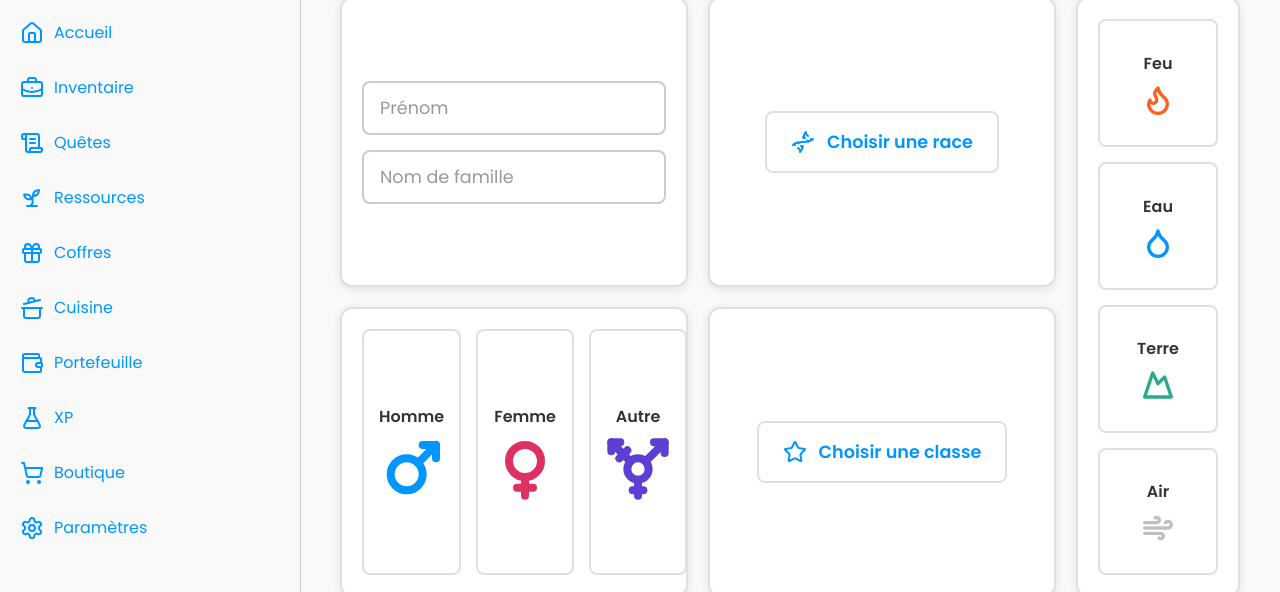
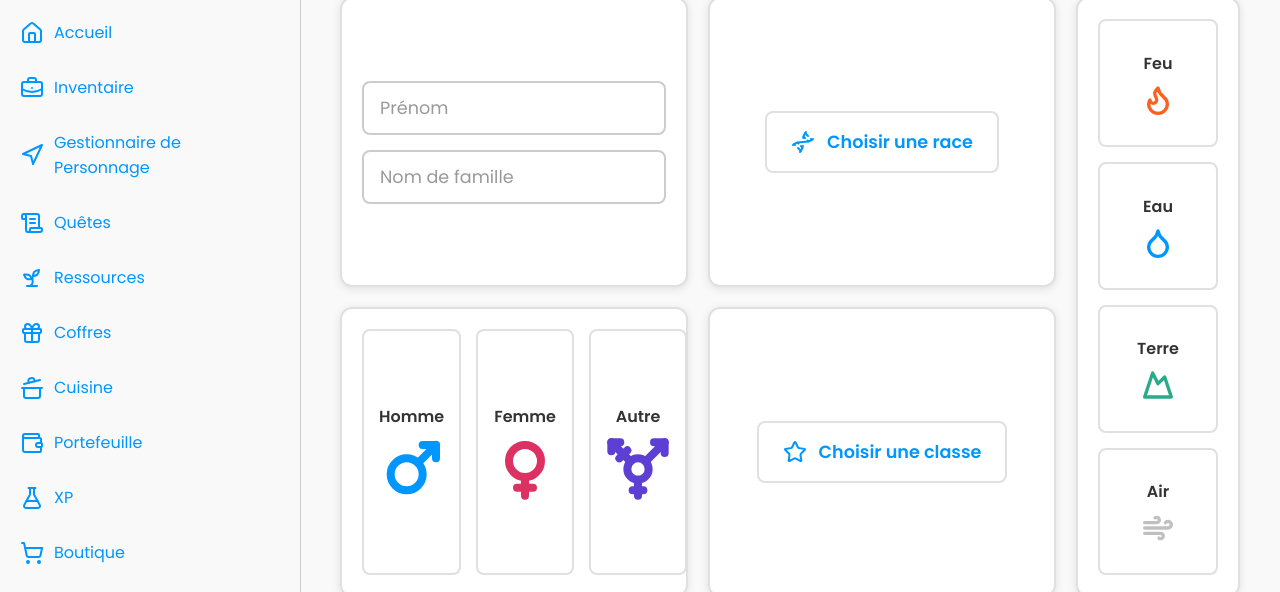
Before and after one commit to Astrael-Dev/Infinite-Eclipse-V2, a plain HTML site: page src/caracther-creation.html in a window 1280 px wide. Shown: the part 207-799 px from the top of the page. Drawn offline with Linux system fonts and the light colour scheme.

Commit message:
Updated sidebar links and removed themes.html

```diff
--- a/src/caracther-creation.html
+++ b/src/caracther-creation.html
@@ -33,6 +33,8 @@
             <a href="index.html">Accueil</a></li>
             <li><svg xmlns="http://www.w3.org/2000/svg" width="24" height="24" viewBox="0 0 24 24" fill="none" stroke="currentColor" stroke-width="2" stroke-linecap="round" stroke-linejoin="round" class="lucide lucide-briefcase-business-icon lucide-briefcase-business"><path d="M12 12h.01"/><path d="M16 6V4a2 2 0 0 0-2-2h-4a2 2 0 0 0-2 2v2"/><path d="M22 13a18.15 18.15 0 0 1-20 0"/><rect width="20" height="14" x="2" y="6" rx="2"/></svg>
             <a href="inventory.html">Inventaire</a></li>
+            <li><svg xmlns="http://www.w3.org/2000/svg" width="24" height="24" viewBox="0 0 24 24" fill="none" stroke="currentColor" stroke-width="2" stroke-linecap="round" stroke-linejoin="round" class="lucide lucide-navigation-icon lucide-navigation"><polygon points="3 11 22 2 13 21 11 13 3 11"/></svg>
+            <a href="caracther-creation.html">Gestionnaire de Personnage</a></li>
             <li><svg xmlns="http://www.w3.org/2000/svg" width="24" height="24" viewBox="0 0 24 24" fill="none" stroke="currentColor" stroke-width="2" stroke-linecap="round" stroke-linejoin="round" class="lucide lucide-scroll-text-icon lucide-scroll-text"><path d="M15 12h-5"/><path d="M15 8h-5"/><path d="M19 17V5a2 2 0 0 0-2-2H4"/><path d="M8 21h12a2 2 0 0 0 2-2v-1a1 1 0 0 0-1-1H11a1 1 0 0 0-1 1v1a2 2 0 1 1-4 0V5a2 2 0 1 0-4 0v2a1 1 0 0 0 1 1h3"/></svg>
             <a href="quests.html">Quêtes</a></li>
             <li><svg xmlns="http://www.w3.org/2000/svg" width="24" height="24" viewBox="0 0 24 24" fill="none" stroke="currentColor" stroke-width="2" stroke-linecap="round" stroke-linejoin="round" class="lucide lucide-sprout-icon lucide-sprout"><path d="M7 20h10"/><path d="M10 20c5.5-2.5.8-6.4 3-10"/><path d="M9.5 9.4c1.1.8 1.8 2.2 2.3 3.7-2 .4-3.5.4-4.8-.3-1.2-.6-2.3-1.9-3-4.2 2.8-.5 4.4 0 5.5.8z"/><path d="M14.1 6a7 7 0 0 0-1.1 4c1.9-.1 3.3-.6 4.3-1.4 1-1 1.6-2.3 1.7-4.6-2.7.1-4 1-4.9 2z"/></svg>
```
Also changed, not shown: src/chestOpener.html (+2 -0 lines), src/inventory.html (+2 -0 lines), src/quests.html (+2 -0 lines), src/settings.html (+2 -0 lines), src/wallet.html (+2 -0 lines), src/xpCalculator.html (+2 -0 lines), src/themes.html (deleted).
